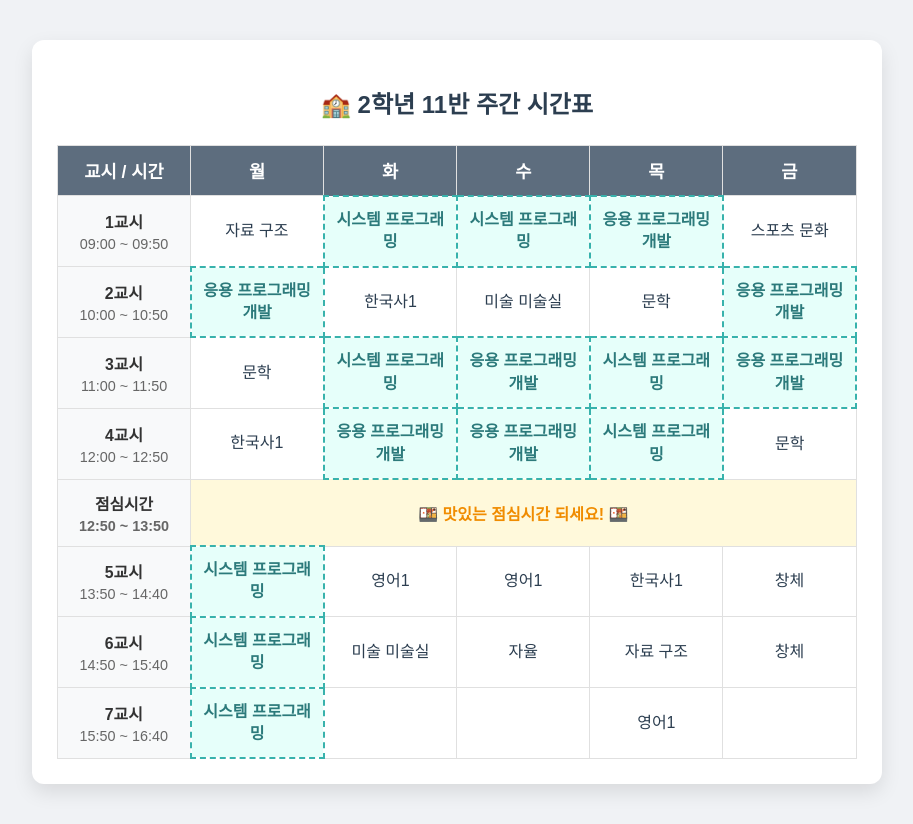
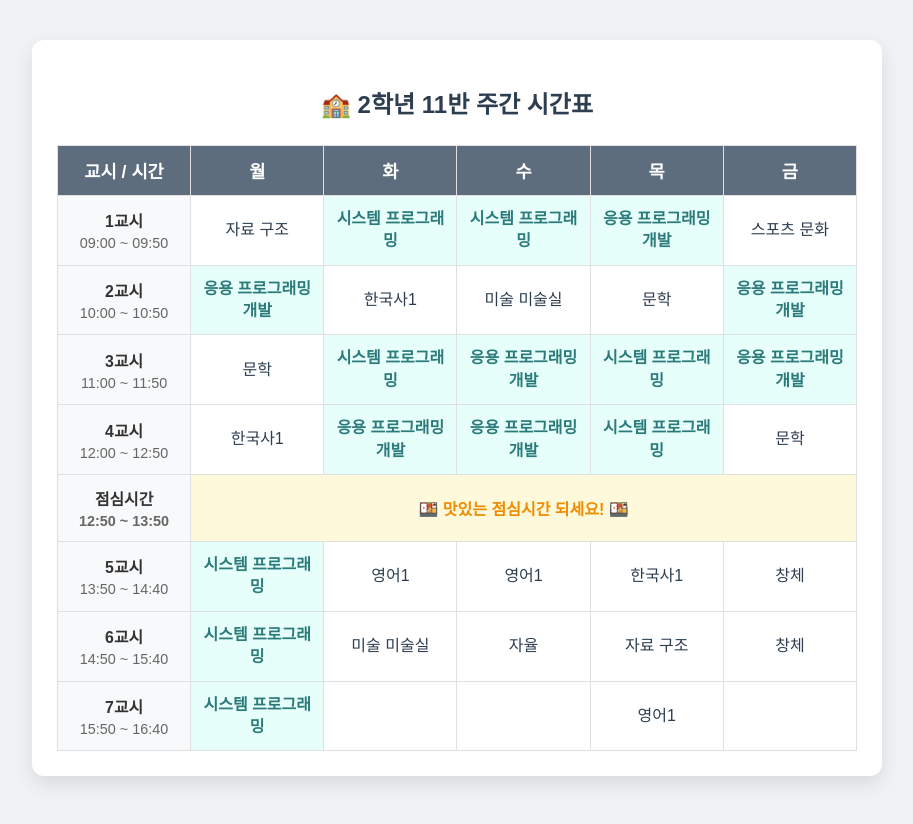
Before and after one commit to awhdudals-hub/wab-class, a plain HTML site: page timetable.html in a window 1280 px wide. Shown: the whole page, without its empty margins (183-1096 px from the left). Drawn offline with Linux system fonts and the light colour scheme.

Commit message:
Update timetable.html

```diff
--- a/timetable.html
+++ b/timetable.html
@@ -83,7 +83,6 @@
 
         .major-app {
             background-color: #e6fffa !important;
-            border: 2px dashed #38b2ac !important;
             color: #2c7a7b !important;
             font-weight: bold;
             line-height: 1.4;
```
